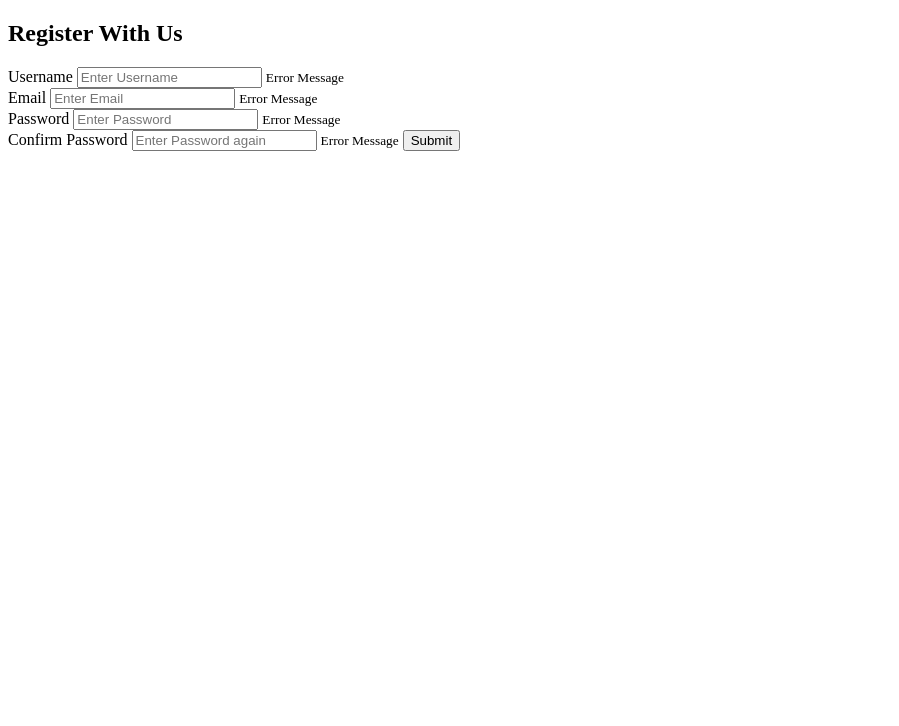
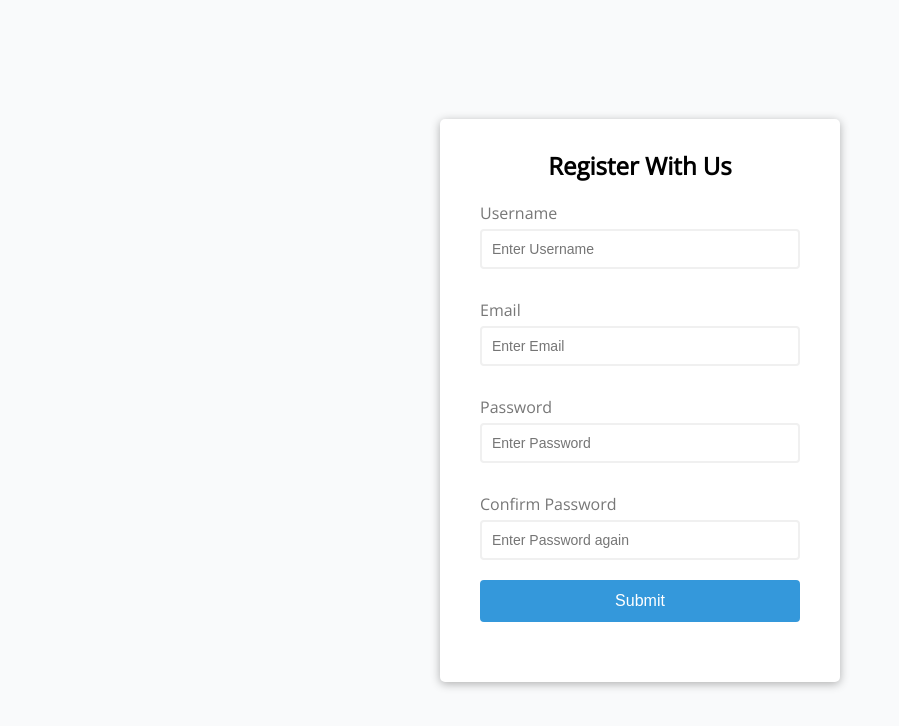
Before and after one commit to CristianJGarcia/web-projects, a plain HTML site: page form-validator/index.html in a window 1280 px wide. Shown: the whole page, without its empty margins (0-899 px from the left). Drawn offline with nearby package versions, Linux system fonts and the light colour scheme.

Commit message:
css added

```diff
--- a/form-validator/index.html
+++ b/form-validator/index.html
@@ -3,6 +3,7 @@
   <head>
     <meta charset="UTF-8" />
     <meta name="viewport" content="width=device-width, initial-scale=1.0" />
+    <link rel="stylesheet" href="style.css" />
     <title>Form Validator</title>
   </head>
   <body>
--- a/form-validator/style.css
+++ b/form-validator/style.css
@@ -1 +1,95 @@
 @import url('https://fonts.googleapis.com/css?family=Open+Sans&display=swap');
+
+:root {
+  --success-color: #2ecc71;
+  --error-color: #e74c3c;
+}
+
+* {
+  box-sizing: border-box;
+}
+
+body {
+  background-color: #f9fafb;
+  font-family: 'Open Sans', sans-serif;
+  display: flex;
+  align-items: center;
+  justify-content: center;
+  min-height: 100vh;
+  margin: 0;
+}
+
+.container {
+  background-color: white;
+  border-radius: 5px;
+  box-shadow: 0 2px 10px rgba(0, 0, 0, 0.3);
+  width: 400px;
+}
+
+h2 {
+  text-align: center;
+  margin: 0 0 20px;
+}
+
+.form {
+  padding: 30px 40px;
+}
+
+.form-control {
+  margin-bottom: 10px;
+  padding-bottom: 20px;
+  position: relative;
+}
+
+.form-control label {
+  color: #777;
+  display: block;
+  margin-bottom: 5px;
+}
+
+.form-control input {
+  border: 2px solid #f0f0f0;
+  border-radius: 4px;
+  display: block;
+  width: 100%;
+  padding: 10px;
+  font-size: 14px;
+}
+
+.form-control input:focus {
+  outline: 0;
+  border-color: #777;
+}
+
+.form-control.success input {
+  border-color: var(--success-color);
+}
+
+.form-control.error input {
+  border-color: var(--error-color);
+}
+
+.form-control small {
+  color: var(--error-color);
+  position: absolute;
+  bottom: 0;
+  left: 0;
+  visibility: hidden;
+}
+
+.form-control.error small {
+  visibility: visible;
+}
+
+.form button {
+  cursor: pointer;
+  background-color: #3498db;
+  border: 2px solid #3498db;
+  border-radius: 4px;
+  color: white;
+  display: block;
+  font-size: 16px;
+  padding: 10px;
+  margin-top: 20px;
+  width: 100%;
+}
```
